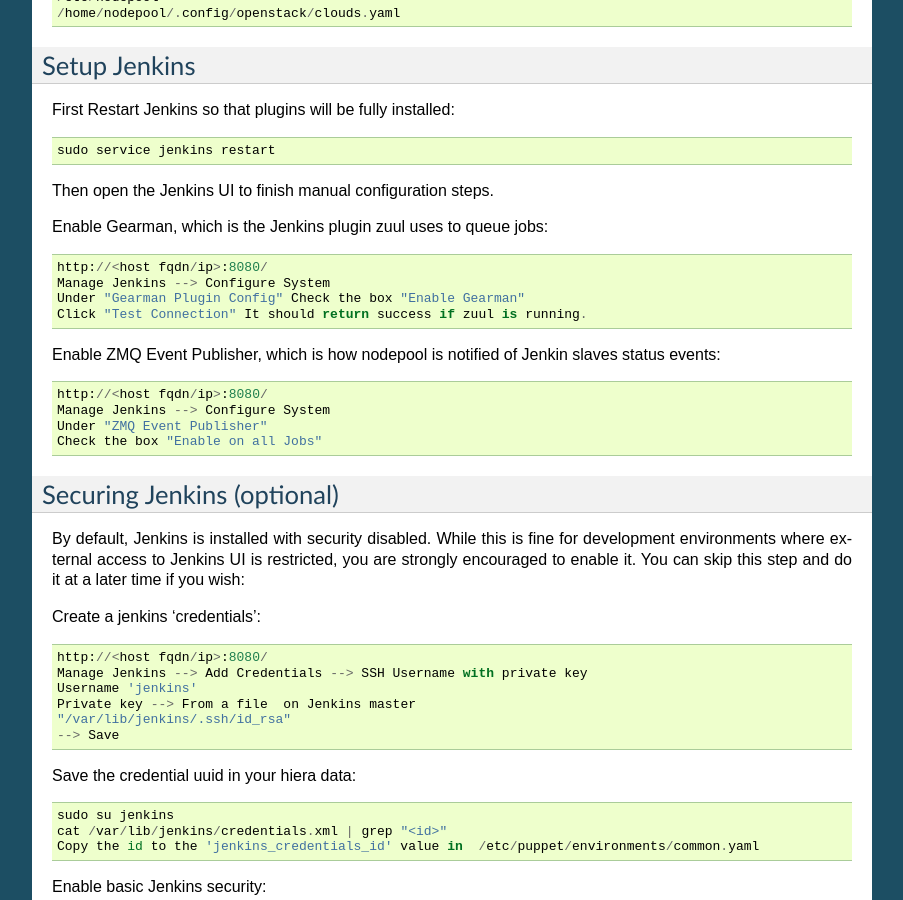
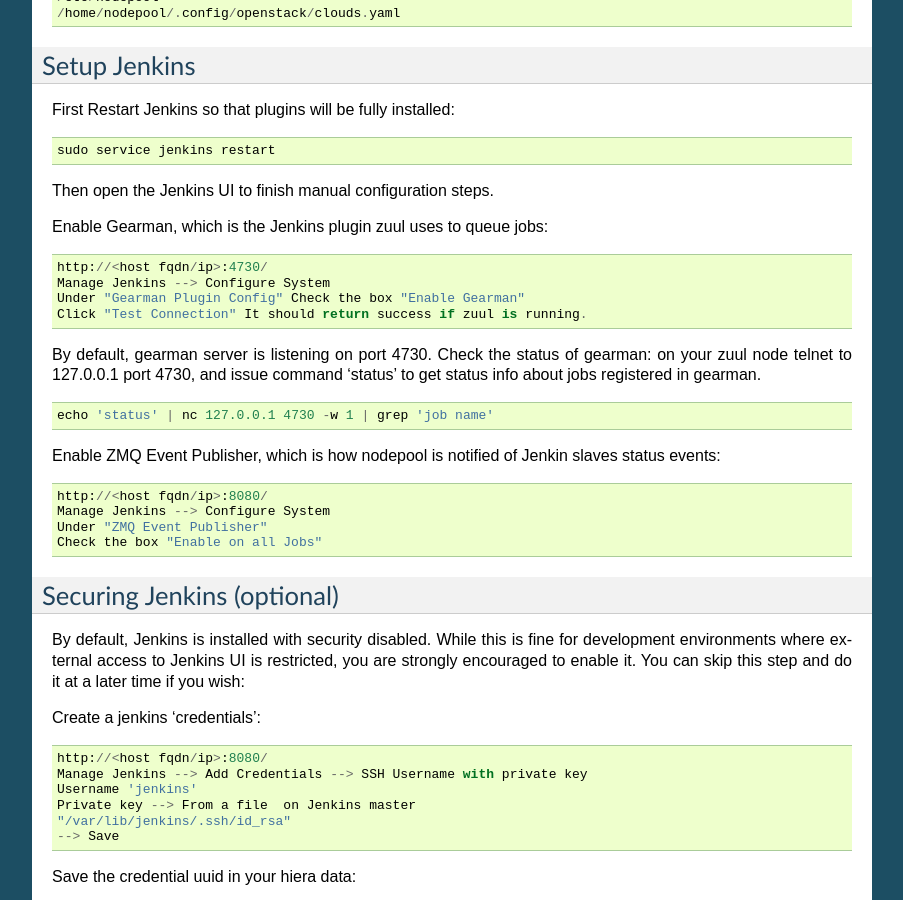
Before and after one commit to openstack-infra/puppet-openstackci, a Sphinx documentation site: the page built from doc/source/third_party_ci.rst, in a window 1280 px wide and 900 px high, scrolled down 5484 px. Shown: the whole window, without its empty margins (198-1101 px from the left). Built offline with Sphinx 7.4.7, drawn with Linux system fonts in a browser that asks for light colours.

Commit message:
Updated gearman port information
The jobs generated by jenkins job builder were not registered with
the Gearman server. Updated the instructions with the right port
and trouble shooting information

Change-Id: Ib846e9bf3c36f40747b2ce2f04eae5ae1f42c392

```diff
--- a/doc/source/third_party_ci.rst
+++ b/doc/source/third_party_ci.rst
@@ -412,10 +412,19 @@
 
 ::
 
-    http://<host fqdn/ip>:8080/
+    http://<host fqdn/ip>:4730/
     Manage Jenkins --> Configure System
     Under "Gearman Plugin Config" Check the box "Enable Gearman"
     Click "Test Connection" It should return success if zuul is running.
+
+By default, gearman server is listening on port 4730. Check the status of
+gearman: on your zuul node telnet to 127.0.0.1 port 4730, and issue command
+'status' to get status info about jobs registered in gearman.
+
+::
+
+    echo 'status' | nc 127.0.0.1 4730 -w 1 | grep 'job name'
+
 
 Enable ZMQ Event Publisher, which is how nodepool is notified of Jenkin
 slaves status events:
```
